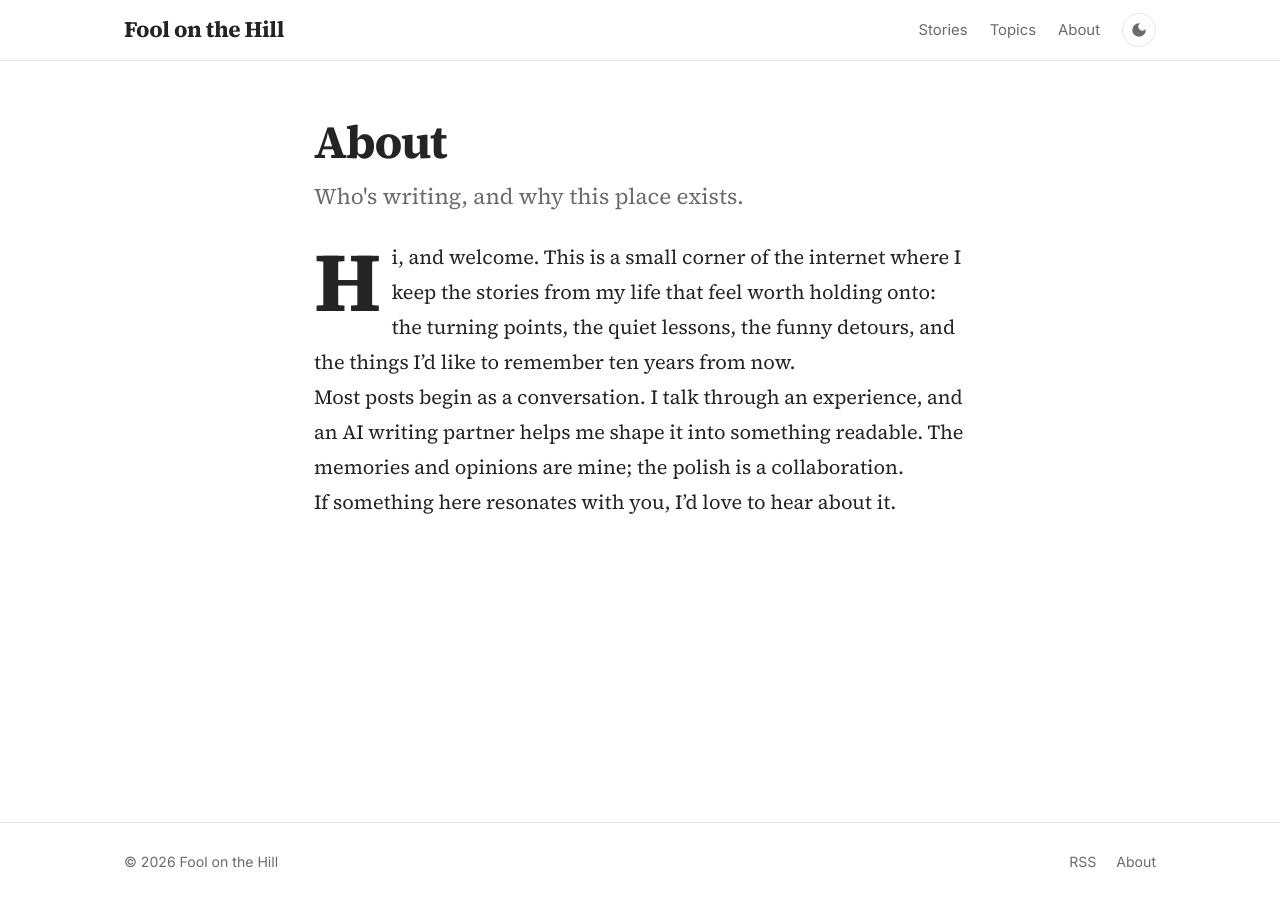
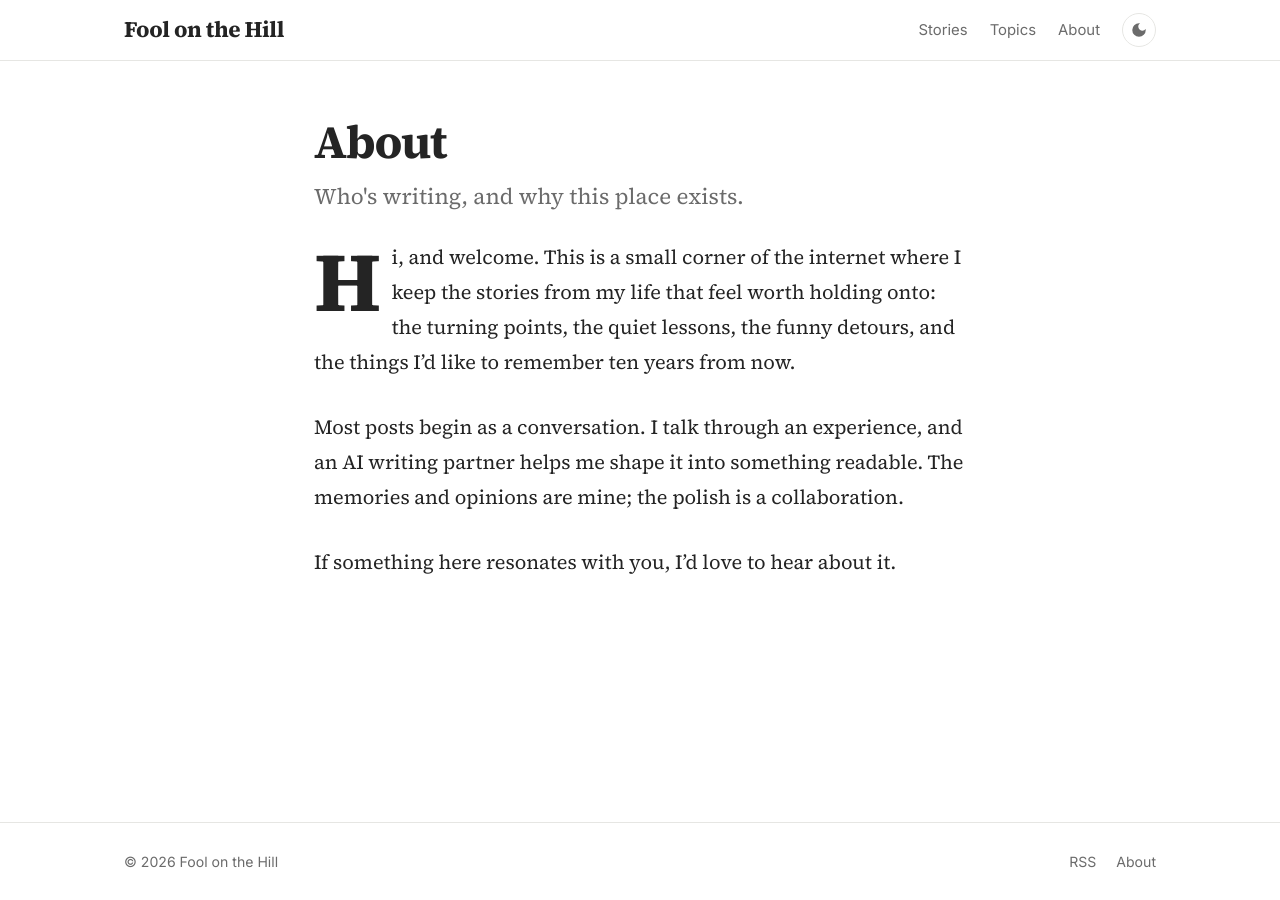
Before and after one commit to Foolonthehill16/mywebsite, a Jekyll site: the page built from about.md, in a window 1280 px wide. Built offline with Jekyll 4.4.1, drawn with Linux system fonts in a browser that asks for light colours.

Commit message:
Add files via upload

```diff
--- a/assets/style.css
+++ b/assets/style.css
@@ -137,8 +137,8 @@ a.tag:hover { border-color: var(--faint); background: var(--accent-soft); }
 .post-cover img { width: 100%; border-radius: 4px; }
 
 .post-body { font-family: var(--serif); font-size: 1.25rem; line-height: 1.75; letter-spacing: -0.003em; word-wrap: break-word; }
-.post-body > * + * { margin-top: 1.6em; }
-.post-body p { margin: 0; }
+.post-body > * { margin-top: 0; margin-bottom: 0; }
+.post-body > * + * { margin-top: 1.5em; }
 .post-body > p:first-child::first-letter {
   float: left; font-size: 4.2em; line-height: 0.85; font-weight: 700; padding: 6px 10px 0 0;
 }
```
